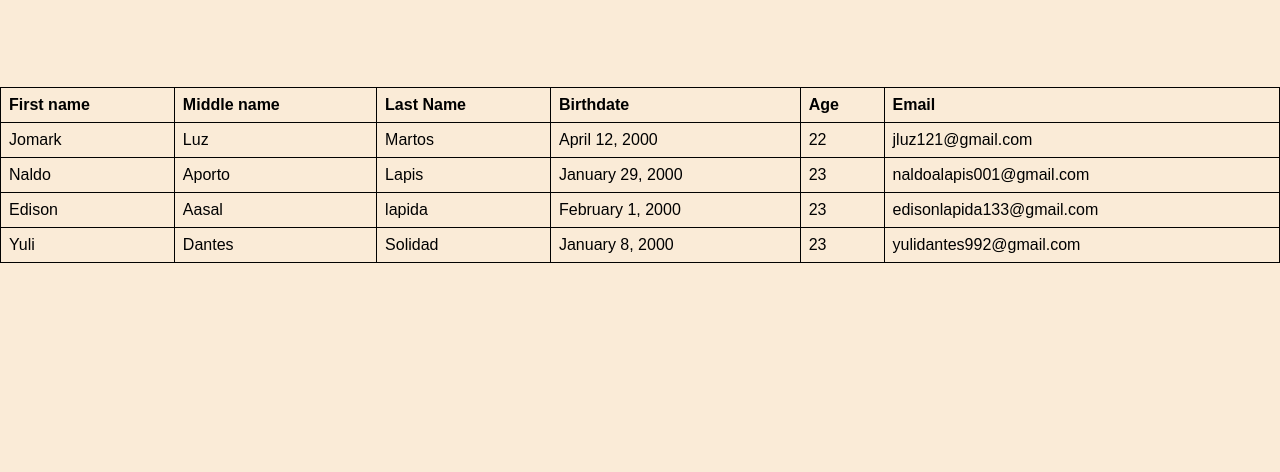
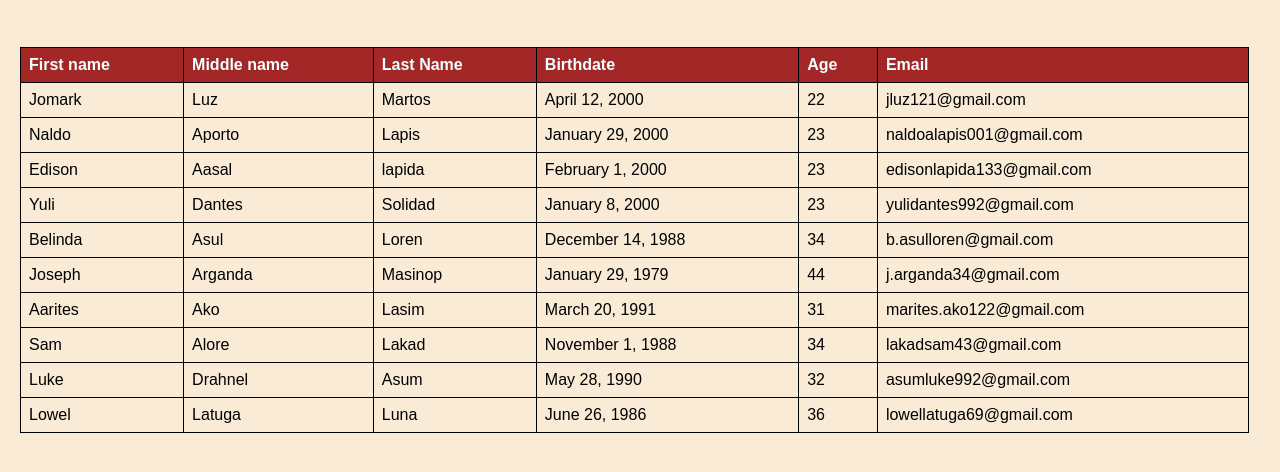
Before and after one commit to Patz0420/Clinical-Care-System, a plain HTML site: page patient.html in a window 1280 px wide. Shown: the part 90-562 px from the top of the page. Drawn offline with nearby package versions, Linux system fonts and the light colour scheme.

Commit message:
Added some patient

```diff
--- a/patient.html
+++ b/patient.html
@@ -16,10 +16,14 @@
         table {
             font-family: arial, sans-serif;
             border-collapse: collapse;
-            width: 100%;
+            width: 96%;
             margin-top: 90px;
-            align-items: center;
             padding: 10px;
+            margin: 20px;
+        }
+        th {
+            background-color: #a32727;
+            color: azure;
         }
 
         td, th {
@@ -79,6 +83,59 @@
                 <td>23</td>
                 <td>yulidantes992@gmail.com</td>
             </tbody>
+            <tbody>
+                <td>Belinda</td>
+                <td>Asul</td>
+                <td>Loren</td>
+                <td>December 14, 1988</td>
+                <td>34</td>
+                <td>b.asulloren@gmail.com</td>
+            </tbody>
+            <tbody>
+                <td>Joseph</td>
+                <td>Arganda</td>
+                <td>Masinop</td>
+                <td>January 29, 1979</td>
+                <td>44</td>
+                <td>j.arganda34@gmail.com</td>
+            </tbody>
+            <tbody>
+                <td>Aarites</td>
+                <td>Ako</td>
+                <td>Lasim</td>
+                <td>March 20, 1991</td>
+                <td>31</td>
+                <td>marites.ako122@gmail.com</td>
+            </tbody>
+            <tbody>
+                <td>Sam</td>
+                <td>Alore</td>
+                <td>Lakad</td>
+                <td>November 1, 1988</td>
+                <td>34</td>
+                <td>lakadsam43@gmail.com</td>
+            </tbody>
+            <tbody>
+                <td>Luke</td>
+                <td>Drahnel</td>
+                <td>Asum</td>
+                <td>May 28, 1990</td>
+                <td>32</td>
+                <td>asumluke992@gmail.com</td>
+            </tbody>
+            <tbody>
+                <td>Lowel</td>
+                <td>Latuga</td>
+                <td>Luna</td>
+                <td>June 26, 1986</td>
+                <td>36</td>
+                <td>lowellatuga69@gmail.com</td>
+            </tbody>
+
+
+
+
+
 
 
 
```
